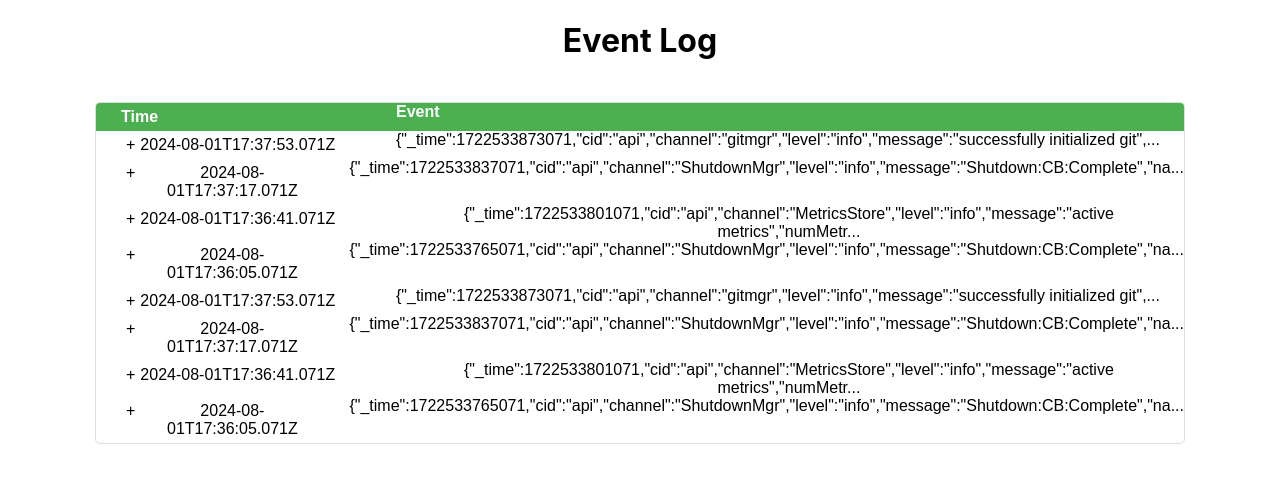
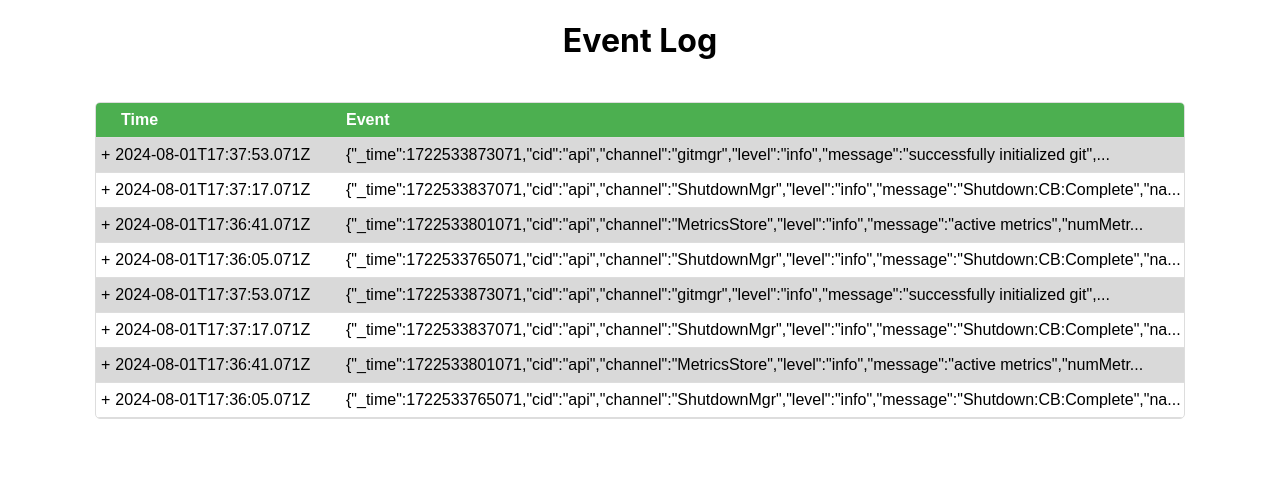
Before and after one commit to jrenee42/jill-cribl-test, a React (Create React App) app: page / in a window 1280 px wide. Shown: the top 482 px of the page. Built offline with nearby package versions, Linux system fonts and the light colour scheme.

Commit message:
better css

```diff
--- a/src/StreamedList.css
+++ b/src/StreamedList.css
@@ -8,11 +8,21 @@
     flex-direction: column;
 }
 
+.tableLine {
+    /*background-color: aqua;*/
+    border-bottom: 1px solid #ddd;
+    padding: 8px 0;
+}
+
+.tableLine:nth-child(even) {
+    background-color: #d9d9d9;
+}
+
 .tableLine .time {
-    padding-left: 25px;
-    padding-right: 25px;
-    padding-top: 5px;
-    padding-bottom: 5px;
+    /*padding-left: 25px;*/
+    /*padding-right: 25px;*/
+    /*padding-top: 5px;*/
+    /*padding-bottom: 5px;*/
     width: 250px;
     display: flex;
     flex-direction: row;
@@ -71,6 +81,11 @@
     font-weight: bold;
 }
 
+.table-header > div:first-child {
+    padding-left: 25px;
+    width: 225px;
+}
+
 .table-cell {
     flex: 1;
     padding: 12px;
```
